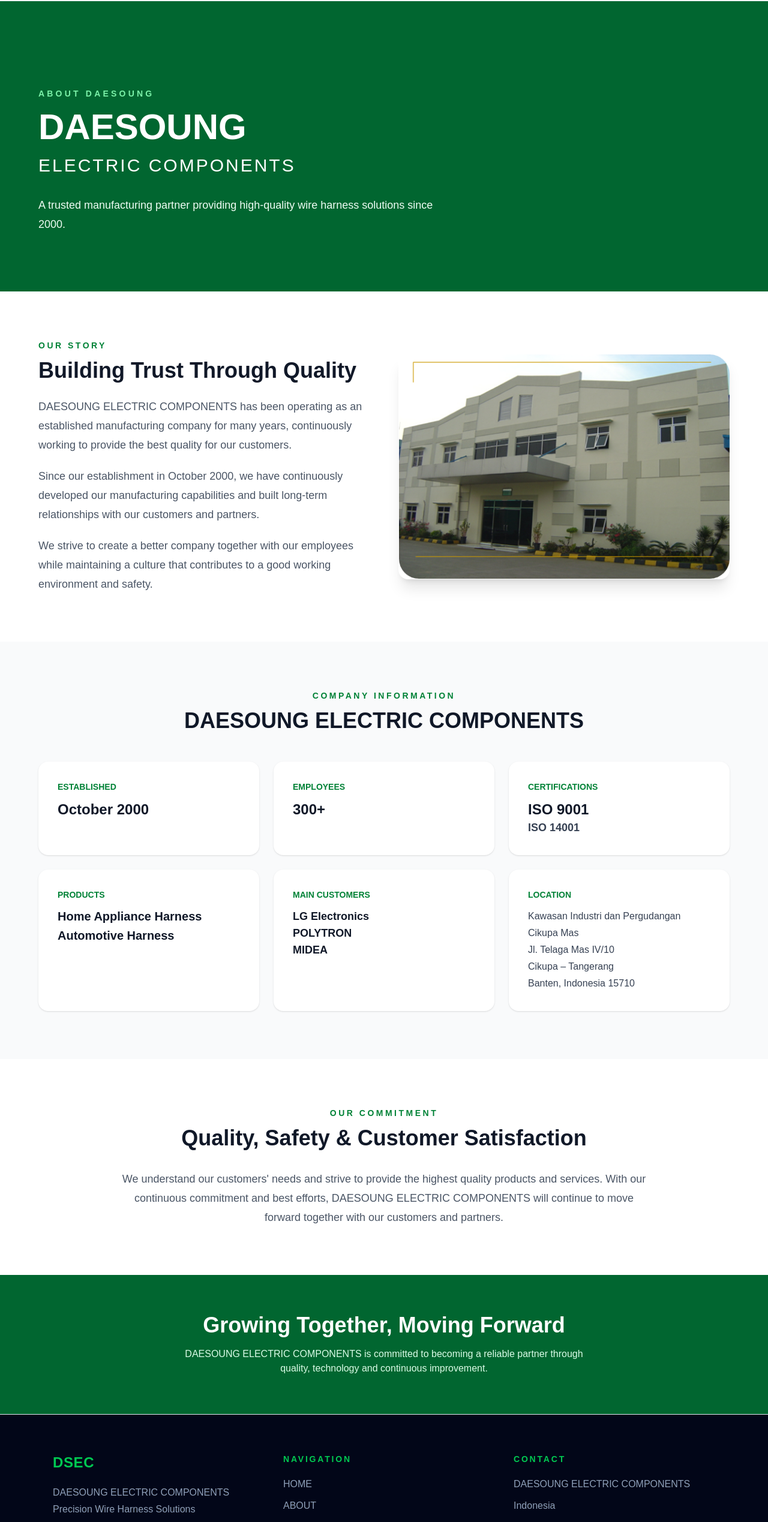
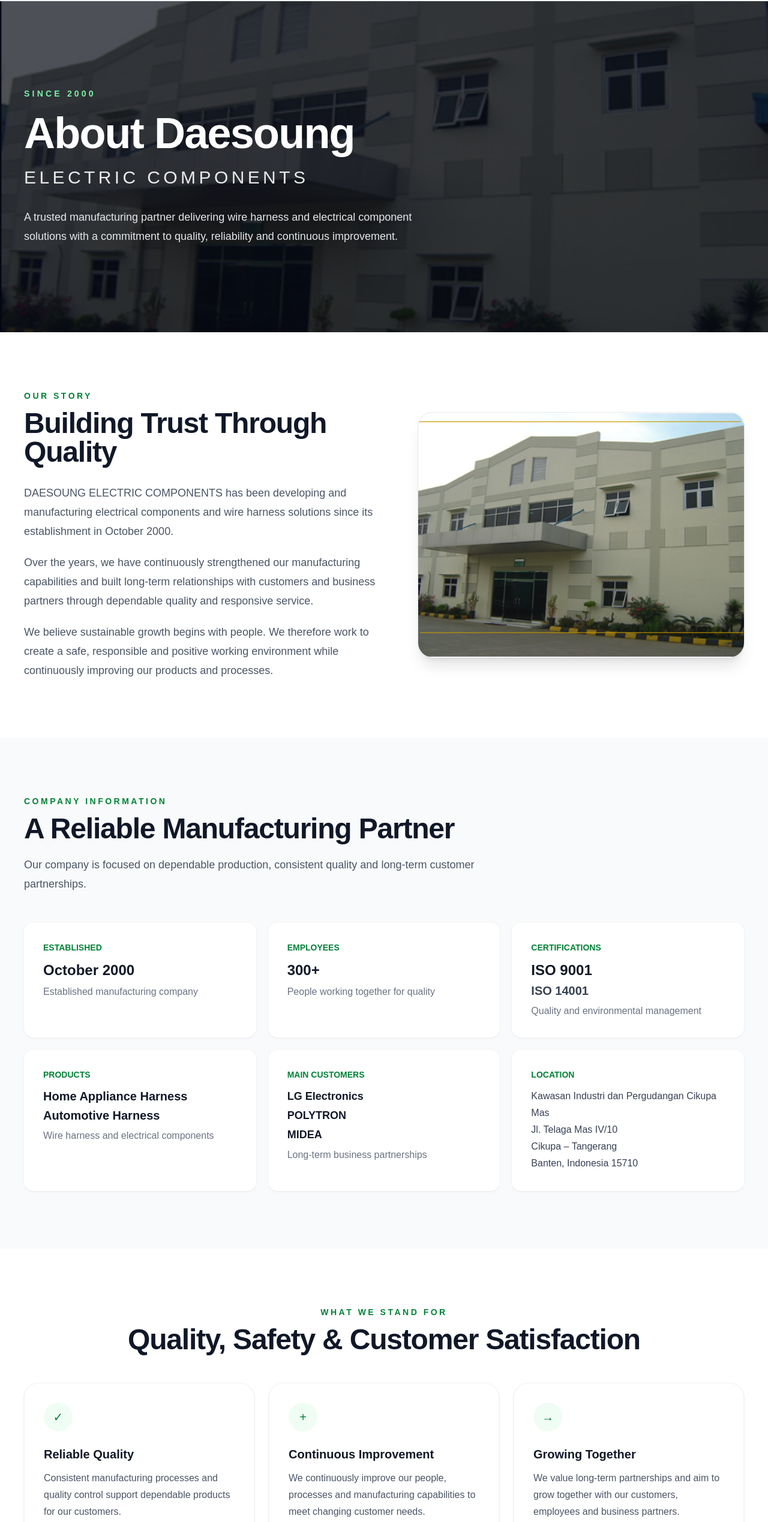
Before and after one commit to whatsupbro7/dsec-website, a Next.js app: page /about in a window 1280 px wide. Shown: the part 135-2673 px from the top of the page at 60% size. Built offline with nearby package versions, Linux system fonts and the light colour scheme.

Commit message:
Refine About page into polished company profile layout

```diff
--- a/app/about/page.tsx
+++ b/app/about/page.tsx
@@ -1,174 +1,119 @@
 export default function About() {
   return (
     <main className="bg-white text-gray-800">
-
       {/* ABOUT HERO */}
-      <section className="relative bg-green-800 px-6 pb-24 pt-36 text-white">
-        <div className="mx-auto max-w-6xl">
-          <p className="mb-4 text-sm font-semibold uppercase tracking-[0.3em] text-green-300">
+      <section className="relative overflow-hidden bg-gray-950 text-white">
+        <img
+          src="/images/factory.jpg"
+          alt="Daesoung Electric Components manufacturing facility"
+          className="absolute inset-0 h-full w-full object-cover"
+        />
+        <div className="absolute inset-0 bg-gray-950/70" />
+        <div className="relative mx-auto max-w-7xl px-6 py-28 md:px-10 md:py-36">
+          <p className="mb-5 text-sm font-semibold uppercase tracking-[0.3em] text-green-300">
+            Since 2000
+          </p>
+          <h1 className="text-5xl font-bold tracking-tight md:text-7xl">
             About Daesoung
-          </p>
-
-          <h1 className="text-5xl font-bold md:text-6xl">
-            DAESOUNG
           </h1>
-
-          <p className="mt-4 text-2xl font-light tracking-widest md:text-3xl">
+          <p className="mt-5 max-w-3xl text-xl font-light tracking-[0.18em] text-white/90 md:text-3xl">
             ELECTRIC COMPONENTS
           </p>
-
-          <p className="mt-8 max-w-2xl text-lg leading-8 text-green-50">
-            A trusted manufacturing partner providing
-            high-quality wire harness solutions since 2000.
+          <p className="mt-8 max-w-2xl text-base leading-8 text-gray-200 md:text-lg">
+            A trusted manufacturing partner delivering wire harness and electrical component solutions with a commitment to quality, reliability and continuous improvement.
           </p>
         </div>
       </section>
 
       {/* COMPANY INTRODUCTION */}
-      <section className="px-6 py-20">
-        <div className="mx-auto max-w-6xl">
-          <div className="grid gap-12 md:grid-cols-2 md:items-center">
-
+      <section className="px-6 py-20 md:px-10 md:py-24">
+        <div className="mx-auto max-w-7xl">
+          <div className="grid gap-14 md:grid-cols-[1.05fr_0.95fr] md:items-center">
             <div>
               <p className="mb-3 text-sm font-semibold uppercase tracking-[0.25em] text-green-700">
                 Our Story
               </p>
-
-              <h2 className="text-3xl font-bold text-gray-900 md:text-4xl">
+              <h2 className="text-3xl font-bold tracking-tight text-gray-900 md:text-5xl">
                 Building Trust Through Quality
               </h2>
-
-              <div className="mt-6 space-y-5 text-lg leading-8 text-gray-600">
-
+              <div className="mt-7 space-y-5 text-base leading-8 text-gray-600 md:text-lg">
                 <p>
-                  DAESOUNG ELECTRIC COMPONENTS has been
-                  operating as an established manufacturing company
-                  for many years, continuously working to provide
-                  the best quality for our customers.
+                  DAESOUNG ELECTRIC COMPONENTS has been developing and manufacturing electrical components and wire harness solutions since its establishment in October 2000.
                 </p>
-
                 <p>
-                  Since our establishment in October 2000,
-                  we have continuously developed our manufacturing
-                  capabilities and built long-term relationships
-                  with our customers and partners.
+                  Over the years, we have continuously strengthened our manufacturing capabilities and built long-term relationships with customers and business partners through dependable quality and responsive service.
                 </p>
-
                 <p>
-                  We strive to create a better company together
-                  with our employees while maintaining a culture
-                  that contributes to a good working environment
-                  and safety.
+                  We believe sustainable growth begins with people. We therefore work to create a safe, responsible and positive working environment while continuously improving our products and processes.
                 </p>
-
               </div>
             </div>
 
-            <div className="overflow-hidden rounded-2xl shadow-xl">
+            <div className="overflow-hidden rounded-3xl shadow-xl ring-1 ring-gray-200">
               <img
                 src="/images/factory.jpg"
                 alt="Daesoung Electric Components factory"
-                className="h-full w-full object-cover"
+                className="aspect-[4/3] w-full object-cover"
               />
             </div>
-
           </div>
         </div>
       </section>
 
       {/* COMPANY INFORMATION */}
-      <section className="bg-gray-50 px-6 py-20">
-        <div className="mx-auto max-w-6xl">
-
-          <div className="mb-12 text-center">
+      <section className="bg-gray-50 px-6 py-20 md:px-10 md:py-24">
+        <div className="mx-auto max-w-7xl">
+          <div className="mb-12 max-w-3xl">
             <p className="text-sm font-semibold uppercase tracking-[0.25em] text-green-700">
               Company Information
             </p>
-
-            <h2 className="mt-3 text-3xl font-bold text-gray-900 md:text-4xl">
-              DAESOUNG ELECTRIC COMPONENTS
+            <h2 className="mt-3 text-3xl font-bold tracking-tight text-gray-900 md:text-5xl">
+              A Reliable Manufacturing Partner
             </h2>
-          </div>
-
-          <div className="grid gap-6 sm:grid-cols-2 lg:grid-cols-3">
-
-            {/* ESTABLISHED */}
-            <div className="rounded-2xl bg-white p-8 shadow-sm">
-              <p className="text-sm font-semibold text-green-700">
-                ESTABLISHED
-              </p>
-
-              <p className="mt-3 text-2xl font-bold text-gray-900">
-                October 2000
+            <p className="mt-5 text-lg leading-8 text-gray-600">
+              Our company is focused on dependable production, consistent quality and long-term customer partnerships.
             </p>
           </div>
 
-            {/* EMPLOYEES */}
-            <div className="rounded-2xl bg-white p-8 shadow-sm">
-              <p className="text-sm font-semibold text-green-700">
-                EMPLOYEES
-              </p>
-
-              <p className="mt-3 text-2xl font-bold text-gray-900">
-                300+
-              </p>
+          <div className="grid gap-5 sm:grid-cols-2 lg:grid-cols-3">
+            <div className="rounded-2xl bg-white p-8 shadow-sm ring-1 ring-gray-100">
+              <p className="text-sm font-semibold text-green-700">ESTABLISHED</p>
+              <p className="mt-3 text-2xl font-bold text-gray-900">October 2000</p>
+              <p className="mt-2 text-gray-500">Established manufacturing company</p>
             </div>
 
-            {/* CERTIFICATIONS */}
-            <div className="rounded-2xl bg-white p-8 shadow-sm">
-              <p className="text-sm font-semibold text-green-700">
-                CERTIFICATIONS
-              </p>
-
-              <p className="mt-3 text-2xl font-bold text-gray-900">
-                ISO 9001
-              </p>
-
-              <p className="text-lg font-semibold text-gray-700">
-                ISO 14001
-              </p>
+            <div className="rounded-2xl bg-white p-8 shadow-sm ring-1 ring-gray-100">
+              <p className="text-sm font-semibold text-green-700">EMPLOYEES</p>
+              <p className="mt-3 text-2xl font-bold text-gray-900">300+</p>
+              <p className="mt-2 text-gray-500">People working together for quality</p>
             </div>
 
-            {/* PRODUCTS */}
-            <div className="rounded-2xl bg-white p-8 shadow-sm sm:col-span-2 lg:col-span-1">
-              <p className="text-sm font-semibold text-green-700">
-                PRODUCTS
-              </p>
-
-              <p className="mt-3 text-xl font-bold text-gray-900">
-                Home Appliance Harness
-              </p>
-
-              <p className="mt-1 text-xl font-bold text-gray-900">
-                Automotive Harness
-              </p>
+            <div className="rounded-2xl bg-white p-8 shadow-sm ring-1 ring-gray-100">
+              <p className="text-sm font-semibold text-green-700">CERTIFICATIONS</p>
+              <p className="mt-3 text-2xl font-bold text-gray-900">ISO 9001</p>
+              <p className="mt-1 text-xl font-semibold text-gray-700">ISO 14001</p>
+              <p className="mt-2 text-gray-500">Quality and environmental management</p>
             </div>
 
-            {/* MAIN CUSTOMERS */}
-            <div className="rounded-2xl bg-white p-8 shadow-sm">
-              <p className="text-sm font-semibold text-green-700">
-                MAIN CUSTOMERS
-              </p>
-
-              <p className="mt-3 text-lg font-bold text-gray-900">
-                LG Electronics
-              </p>
-
-              <p className="text-lg font-bold text-gray-900">
-                POLYTRON
-              </p>
-
-              <p className="text-lg font-bold text-gray-900">
-                MIDEA
-              </p>
+            <div className="rounded-2xl bg-white p-8 shadow-sm ring-1 ring-gray-100">
+              <p className="text-sm font-semibold text-green-700">PRODUCTS</p>
+              <p className="mt-3 text-xl font-bold text-gray-900">Home Appliance Harness</p>
+              <p className="mt-1 text-xl font-bold text-gray-900">Automotive Harness</p>
+              <p className="mt-2 text-gray-500">Wire harness and electrical components</p>
             </div>
 
-            {/* LOCATION */}
-            <div className="rounded-2xl bg-white p-8 shadow-sm">
-              <p className="text-sm font-semibold text-green-700">
-                LOCATION
-              </p>
+            <div className="rounded-2xl bg-white p-8 shadow-sm ring-1 ring-gray-100">
+              <p className="text-sm font-semibold text-green-700">MAIN CUSTOMERS</p>
+              <div className="mt-3 space-y-1 text-lg font-bold text-gray-900">
+                <p>LG Electronics</p>
+                <p>POLYTRON</p>
+                <p>MIDEA</p>
+              </div>
+              <p className="mt-2 text-gray-500">Long-term business partnerships</p>
+            </div>
 
+            <div className="rounded-2xl bg-white p-8 shadow-sm ring-1 ring-gray-100">
+              <p className="text-sm font-semibold text-green-700">LOCATION</p>
               <p className="mt-3 leading-7 text-gray-700">
                 Kawasan Industri dan Pergudangan Cikupa Mas
                 <br />
@@ -179,47 +124,76 @@ export default function About() {
                 Banten, Indonesia 15710
               </p>
             </div>
-
           </div>
         </div>
       </section>
 
-      {/* OUR COMMITMENT */}
-      <section className="px-6 py-20">
-        <div className="mx-auto max-w-4xl text-center">
-
+      {/* VALUES */}
+      <section className="px-6 py-20 md:px-10 md:py-24">
+        <div className="mx-auto max-w-7xl">
+          <div className="mb-12 text-center">
             <p className="text-sm font-semibold uppercase tracking-[0.25em] text-green-700">
-            Our Commitment
+              What We Stand For
             </p>
-
-          <h2 className="mt-3 text-3xl font-bold text-gray-900 md:text-4xl">
+            <h2 className="mt-3 text-3xl font-bold tracking-tight text-gray-900 md:text-5xl">
               Quality, Safety & Customer Satisfaction
             </h2>
+          </div>
 
-          <p className="mt-8 text-lg leading-8 text-gray-600">
-            We understand our customers' needs and strive to
-            provide the highest quality products and services.
-            With our continuous commitment and best efforts,
-            DAESOUNG ELECTRIC COMPONENTS will continue to
-            move forward together with our customers and partners.
+          <div className="grid gap-6 md:grid-cols-3">
+            <div className="rounded-3xl border border-gray-100 bg-white p-8 shadow-sm">
+              <div className="flex h-12 w-12 items-center justify-center rounded-full bg-green-50 text-xl text-green-700">
+                ✓
+              </div>
+              <h3 className="mt-6 text-xl font-bold text-gray-900">Reliable Quality</h3>
+              <p className="mt-3 leading-7 text-gray-600">
+                Consistent manufacturing processes and quality control support dependable products for our customers.
               </p>
+            </div>
 
+            <div className="rounded-3xl border border-gray-100 bg-white p-8 shadow-sm">
+              <div className="flex h-12 w-12 items-center justify-center rounded-full bg-green-50 text-xl text-green-700">
+                +
+              </div>
+              <h3 className="mt-6 text-xl font-bold text-gray-900">Continuous Improvement</h3>
+              <p className="mt-3 leading-7 text-gray-600">
+                We continuously improve our people, processes and manufacturing capabilities to meet changing customer needs.
+              </p>
+            </div>
+
+            <div className="rounded-3xl border border-gray-100 bg-white p-8 shadow-sm">
+              <div className="flex h-12 w-12 items-center justify-center rounded-full bg-green-50 text-xl text-green-700">
+                →
+              </div>
+              <h3 className="mt-6 text-xl font-bold text-gray-900">Growing Together</h3>
+              <p className="mt-3 leading-7 text-gray-600">
+                We value long-term partnerships and aim to grow together with our customers, employees and business partners.
+              </p>
+            </div>
+          </div>
         </div>
       </section>
 
       {/* BOTTOM MESSAGE */}
-      <section className="bg-green-800 px-6 py-16 text-center text-white">
-        <h2 className="text-3xl font-bold md:text-4xl">
+      <section className="bg-green-800 px-6 py-16 text-center text-white md:px-10">
+        <div className="mx-auto max-w-4xl">
+          <p className="text-sm font-semibold uppercase tracking-[0.25em] text-green-300">
+            DAESOUNG ELECTRIC COMPONENTS
+          </p>
+          <h2 className="mt-3 text-3xl font-bold md:text-5xl">
             Growing Together, Moving Forward
           </h2>
-
-        <p className="mx-auto mt-4 max-w-2xl text-green-100">
-          DAESOUNG ELECTRIC COMPONENTS is committed to
-          becoming a reliable partner through quality,
-          technology and continuous improvement.
+          <p className="mx-auto mt-5 max-w-2xl text-lg leading-8 text-green-100">
+            We are committed to becoming a reliable manufacturing partner through quality, technology and continuous improvement.
           </p>
+          <a
+            href="/contact"
+            className="mt-8 inline-flex rounded-full bg-white px-7 py-3 font-semibold text-green-800 transition hover:bg-green-50"
+          >
+            Contact Us
+          </a>
+        </div>
       </section>
-
     </main>
   );
 }
```
Lines whose indentation alone changed are shown as unchanged.
